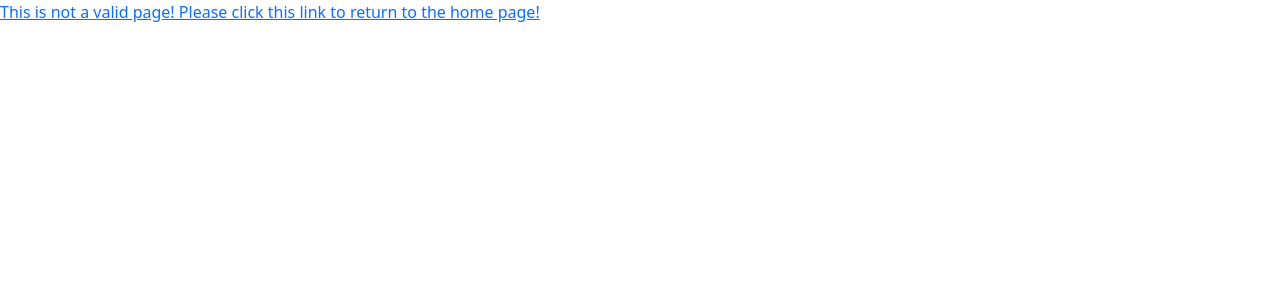
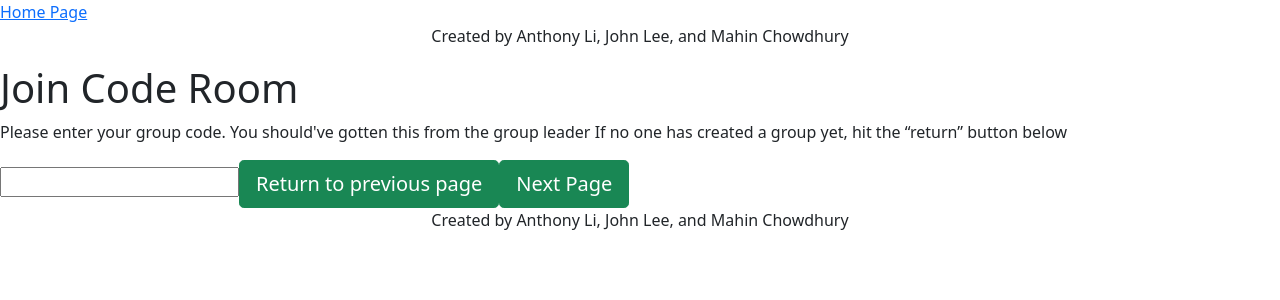
Before and after one commit to anthonyli22/cloud_final_project, a React (Create React App) app: page /joinGroup in a window 1280 px wide. Shown: the top 300 px of the page. Built offline with nearby package versions, Linux system fonts and the light colour scheme; what spotify-web-api-node would draw is missing.

Commit message:
included more pages

```diff
--- a/src/App.js
+++ b/src/App.js
@@ -2,23 +2,40 @@ import "bootstrap/dist/css/bootstrap.min.css"
 import Login from "./components/Login"
 import Dashboard from "./components/Dashboard"
 import { BrowserRouter as  Router, Link, Route, Routes } from "react-router-dom"
+import { useState, useEffect } from "react"
+
 
 import AuxGroup from "./components/auxGroup"
+import WaitingRoom from "./components/waitingRoom"
+import JoinGroup from "./components/joinGroup"
+import SelectPlaylist from "./components/selectPlaylist"
 
 const code = new URLSearchParams(window.location.search).get("code")
 
 function App() {
+  const [leader, setLeader] = useState(false)
+
+  const leaderStatus = (val) => {
+    setLeader(val)
+  }
   console.log("code: ", code)
   return (
       <div>
+        <Header> </Header>
         <Router>
           <Routes>
             <Route path='/' element={<FrontPage/>}/>
             <Route path="/auxGroup" element={<AuxGroup/>}/>
-            <Route path="/create" element={<FrontPage/>}/>
+            <Route path="/playlist" element={<SelectPlaylist/>}/>
+            <Route path="/waitingRoom" element={<WaitingRoom leader={leader} />} />
+            <Route path="/joinGroup" element={<JoinGroup status={leaderStatus}/>} />
             <Route path="*" element={<ErrorPage/>} />
+
           </Routes>
         </Router>
+        <Footer>
+
+        </Footer>
       </div>
     )
 
@@ -32,4 +49,22 @@ function ErrorPage(){
   return <Link to="/"> This is not a valid page! Please click this link to return to the home page! </Link>
 }
 
+function Footer(){
+  return (
+    <p style={styles}> Created by Anthony Li, John Lee, and Mahin Chowdhury </p>
+    )
+}
+
+function Header(){
+  return (
+    <span>
+      <p> <a href="/"> Home Page</a> <p style={{'textAlign': 'center'}}> Created by Anthony Li, John Lee, and Mahin Chowdhury</p> </p>
+    </span>)
+}
+
+const styles = {
+  'textAlign': 'center',
+  'position': 'relative',
+  'bottom': 0,
+}
 export default App
--- a/src/components/Dashboard.js
+++ b/src/components/Dashboard.js
@@ -18,7 +18,7 @@ var url = 'https://api.spotify.com/v1'
 
 var backendURL = 'http://localhost:3001/'
 
-export default function Dashboard({ code }) {
+export default function Dashboard({ code, changeLeader }) {
   const accessToken = useAuth(code)
   const [search, setSearch] = useState("")
   // const [searchResults, setSearchResults] = useState([])
@@ -28,6 +28,7 @@ export default function Dashboard({ code }) {
   const [selectedPlaylists, setSelectedPlaylists] = useState([])
   const [userData, setUserData] = useState({})
   const [redirect1, setRedirect1] = useState(false)
+  const [redirectCreate, setRedirectCreate] = useState(false)
 
   const getID = async () => {
     const val = await axios.get(url+"/me")
@@ -163,8 +164,36 @@ export default function Dashboard({ code }) {
     setSelectedPlaylists([...selectedPlaylists, playlist])
     console.log("playlists:", selectedPlaylists)
   }
+
+  const createGroup = (e) => {
+    e.preventDefault()
+    Alert.fire({
+      title: "Creating Group",
+      html:
+      `<p> You are about to create a group! <br/> Do you want to proceed? </p>`,
+      confirmButtonText: 'Yes',
+      cancelButtonText: 'No',
+      showCancelButton: true,
+      confirmButtonColor: '#068a2f',
+    })
+    .then((result) => {
+      if (result.isConfirmed) {
+        changeLeader(true);
+        setRedirectCreate(true);
+      }
+    })
+  }
+
+  const setLeader = (e) => {
+    e.preventDefault()
+    changeLeader(false)
+  }
+
   if(redirect1){
     return <Navigate to="/auxGroup" />
+  }
+  else if(redirectCreate){
+    return <Navigate to="/playlist"/>
   }
   return (
     <Container className="d-flex flex-column py-2" style={{ height: "100vh" }}>
@@ -191,12 +220,12 @@ export default function Dashboard({ code }) {
           </div>
         )}
       </div>
-      <a className="btn btn-success btn-lg" href={"/create"}>
+      <button className="btn btn-success btn-lg" onClick={createGroup}>
         Create a Party group!
-      </a>
-      <a className="btn btn-success btn-lg" href={"/create"}>
+      </button>
+      <button className="btn btn-success btn-lg" onClick={setLeader} href={"/joinGroup"}>
         Join a Party group!
-      </a>
+      </button>
       {/* <div>
         <Player accessToken={accessToken} trackUri={playingTrack?.uri} />
       </div> */}
--- a/src/components/Login.js
+++ b/src/components/Login.js
@@ -8,13 +8,18 @@ const AUTH_URL =
 export default function Login() {
   return (
     <div style={styles}>
-      <h1 className="d-flex justify-content-center align-items-center"> Welcome to Party City! </h1>
+      <h1 className="d-flex justify-content-center"> Welcome to Party City! </h1>
+      <br/><br/><br/><br/><br/><br/>
+      <span className="justify-content-center" style={{'textAlign': 'center'}}>
+        <p> Party city is a web application where you can create a group playlist of music using existing playlists that each user already has. </p>
+        <p> Then our custom algorithm will rank these songs and play them in order to ensure optimal enjoyment! </p>
+      </span>
+      <br/><br/><br/><br/><br/><br/>
       <Container
         className="d-flex justify-content-center align-items-center"
-        style={{ minHeight: "100vh" }}
       >
         <a className="btn btn-success btn-lg" href={AUTH_URL}>
-          Please Login With Spotify first
+        Please login with your Spotify account here!
         </a>
       </Container>
     </div>
--- /dev/null
+++ b/src/components/joinGroup.js
@@ -0,0 +1,32 @@
+import { useState, useEffect } from "react"
+import useAuth from "./useAuth"
+import Player from "./Player"
+import TrackSearchResult from "./TrackSearchResult"
+import { Container, Form } from "react-bootstrap"
+import SpotifyWebApi from "spotify-web-api-node"
+import axios from "axios"
+import requests from "requests"
+import { Button } from "bootstrap"
+import Alert from 'sweetalert2';
+import { Redirect, Link, useHistory } from 'react-router-dom';
+
+
+export default function joinGroup() {
+    return (
+        <div>
+            <h1> Join Code Room</h1>
+            <p> Please enter your group code.
+                You should've gotten this from the group leader
+
+                If no one has created a group yet, hit the “return”
+                button below
+            </p>
+            <input>
+
+            </input>
+
+            <a className="btn btn-success btn-lg" href="/"> Return to previous page </a>
+            <a className="btn btn-success btn-lg" href="/playlist" > Next Page </a>
+        </div>
+    )
+}
--- /dev/null
+++ b/src/components/selectPlaylist.js
@@ -0,0 +1,44 @@
+import { useState, useEffect } from "react"
+import useAuth from "./useAuth"
+import Player from "./Player"
+import TrackSearchResult from "./TrackSearchResult"
+import { Container, Form } from "react-bootstrap"
+import SpotifyWebApi from "spotify-web-api-node"
+import axios from "axios"
+import requests from "requests"
+import { Button } from "bootstrap"
+import Alert from 'sweetalert2';
+import { Redirect, Link, useHistory, Navigate } from 'react-router-dom';
+
+
+export default function SelectPlaylist({ leader }) {
+    const [redirect, setRedirect] = useState(false);
+    const selected = (e) => {
+        e.preventDefault()
+        setRedirect(true)
+    }
+    if (redirect) {
+        if(leader){
+            return <Navigate to={"/leaderRoom"} />
+        }
+        else {
+            return <Navigate to={"/waitingRoom"} />
+        }
+    }
+    else {
+        return (
+            <div>
+                <h1> Select Playlist</h1>
+
+                <p> Your Key: </p>
+
+                <form>
+                    <input></input>
+                    <button onClick={selected}></button>
+                </form>
+
+
+            </div>
+        )
+    }
+}
--- /dev/null
+++ b/src/components/waitingRoom.js
@@ -0,0 +1,21 @@
+import { useState, useEffect } from "react"
+import useAuth from "./useAuth"
+import Player from "./Player"
+import TrackSearchResult from "./TrackSearchResult"
+import { Container, Form } from "react-bootstrap"
+import SpotifyWebApi from "spotify-web-api-node"
+import axios from "axios"
+import requests from "requests"
+import { Button } from "bootstrap"
+import Alert from 'sweetalert2';
+import { Redirect, Link, useHistory } from 'react-router-dom';
+
+
+export default function WaitingRoom({leader}) {
+    return (
+        <div>
+            {leader === true && <h1 style={{'textAlign': 'center'}}> Waiting for group leader to start...</h1>}
+            {leader === false && <h1 style={{'textAlign': 'center'}}> You are the leader </h1>}
+        </div>
+    )
+}
```
Also changed, not shown: 1 other file (tests, documents, lock files or other folders).
